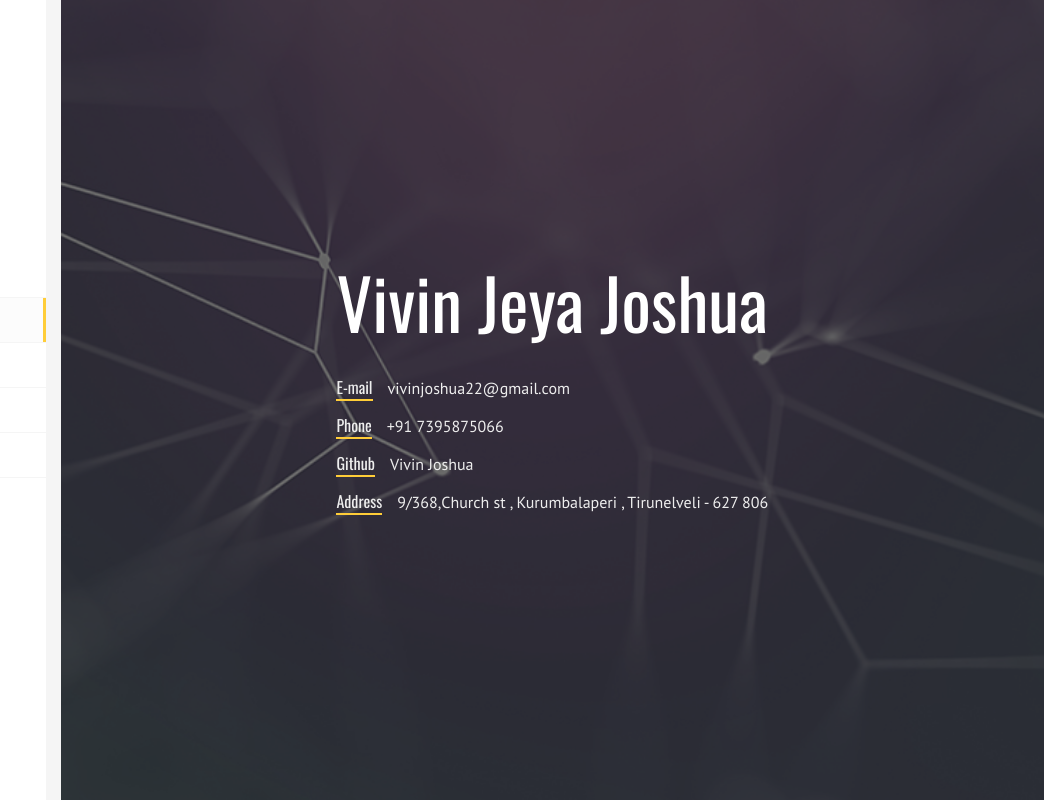
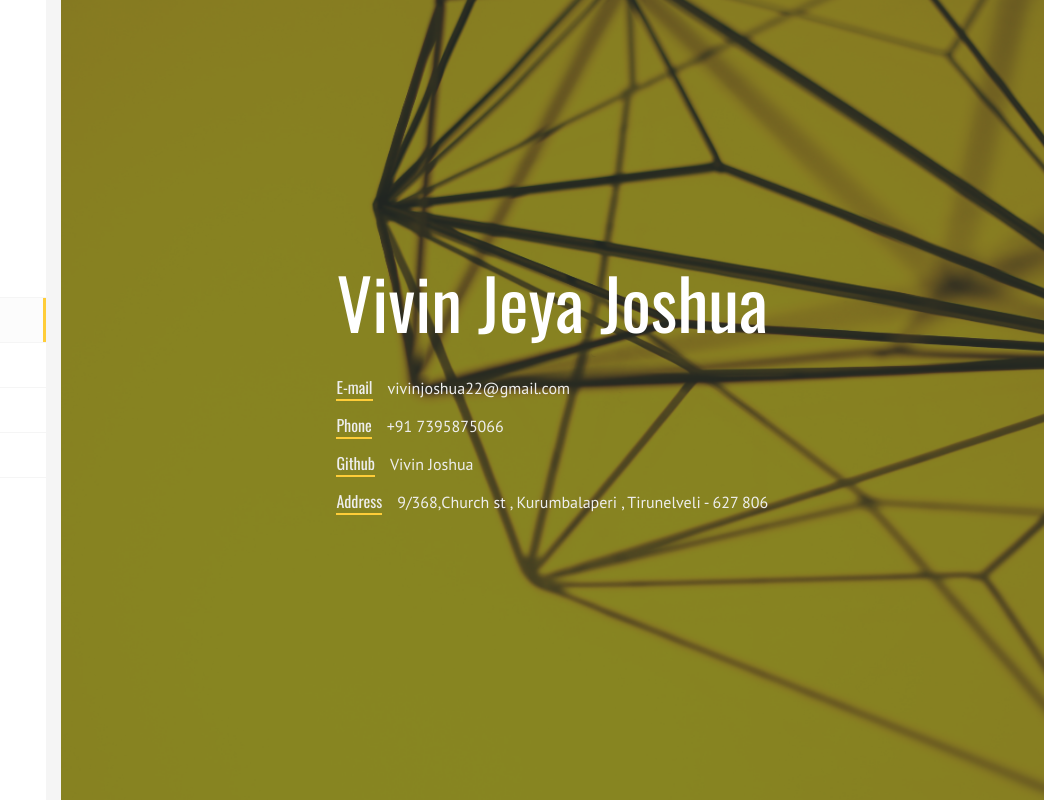
Before and after one commit to VivinJoshua/resume, a plain HTML site: page index.html in a window 1280 px wide. Shown: the full height of the page, 236-1280 px from the left. Drawn offline with nearby package versions, Linux system fonts and the light colour scheme.

Commit message:
background image changed

```diff
--- a/css/main.css
+++ b/css/main.css
@@ -739,7 +739,7 @@ ul.social-links li:last-child a {
 ======================================= */
 .home-page-block-bg .mask {
   position: absolute;
-  background: rgba(55,55,55,0.7);
+  background: rgba(55,55,55,0.6);
   top: 0;
   bottom: 0;
   left: 0;
--- a/index.html
+++ b/index.html
@@ -120,7 +120,7 @@
           <div class="subpages">
 
             <!-- Home Subpage -->
-            <section class="pt-page pt-page-1 section-with-bg section-paddings-0" style="background-image: url(images/a.jpg);" data-id="home">
+            <section class="pt-page pt-page-1 section-with-bg section-paddings-0" style="background-image: url(images/background.jpg);" data-id="home">
               <div class="home-page-block-bg">
                 <div class="mask"></div>
               </div>
```
Also changed, not shown: images/background.jpg (added).
